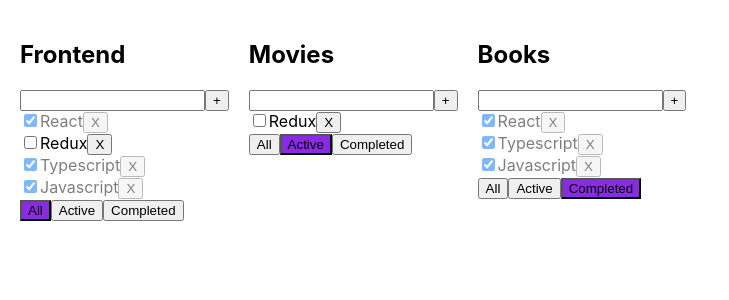
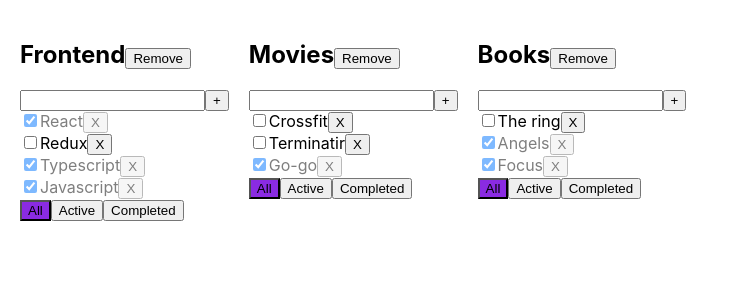
Before and after one commit to Genya10/todolist-react-materials, a React (Create React App) app: page / in a window 1280 px wide. Shown: the top 300 px of the page, without its empty margins (0-729 px from the left). Built offline with nearby package versions, Linux system fonts and the light colour scheme.

Commit message:
add function removeTodolist

```diff
--- a/src/App.tsx
+++ b/src/App.tsx
@@ -13,40 +13,29 @@
 }
 
 function App() {
-  let [tasks, setTasks] = useState<Array<TaskType>>([
-    { id: v1(), title: "React", isDone: true },
-    { id: v1(), title: "Redux", isDone: false },
-    { id: v1(), title: "Typescript", isDone: true },
-    { id: v1(), title: "Javascript", isDone: true },
-  ]);
-  let [movies, setMovies] = useState<Array<TaskType>>([
-    { id: v1(), title: "Crossfit", isDone: false },
-    { id: v1(), title: "Terminatir", isDone: false },
-    { id: v1(), title: "Go-go", isDone: true },
-  ]);
-  let [books, setBooks] = useState<Array<TaskType>>([
-    { id: v1(), title: "Crossfit", isDone: false },
-    { id: v1(), title: "Terminatir", isDone: true},
-    { id: v1(), title: "Go-go", isDone: true },
-  ]);
 
-
-  const addTask=(value:string)=>{
+  const addTask=(value:string,todoId:string)=>{
     let newTask={id:v1(),title:value,isDone:false};
-    let newTasks=[...tasks,newTask];
-    setTasks(newTasks);
+    let tasksArray= tasks[todoId];
+    let newTasks=[...tasksArray,newTask];
+    tasks[todoId]=newTasks;
+    setTasks({...tasks});
   }
-  const removeTask = (id: string) => {
-    tasks = tasks.filter((t) => t.id !== id);
-    setTasks(tasks);
+  const removeTask = (id: string,todoId:string) => {
+    let tasksArray=tasks[todoId];
+    let filteredTasksArray = tasksArray.filter((t) => t.id !== id);
+    tasks[todoId] = filteredTasksArray;
+    setTasks({...tasks});
     console.log(tasks);
   };
-  const checkTask=(taskId:string,isDone:boolean)=>{
-   let task = tasks.find((t)=> t.id === taskId);
+  const checkTask=(taskId:string,isDone:boolean,todoId:string)=>{
+    let tasksArray=tasks[todoId];
+    let task = tasksArray.find((t)=> t.id === taskId);
+
    if(task){
     task.isDone = isDone;
    }
-   setTasks([...tasks]);
+   setTasks({...tasks});
   }
   const changeFilter = (value: FilterType,todoId:string) => {
     let todolist= todoLists.find((tl)=>tl.id === todoId)
@@ -56,21 +45,53 @@
     }
   };
 
+  const todolist1=v1();
+  const todolist2=v1();
+  const todolist3=v1();
+
   let [todoLists,setTodoLists] = useState <Array<TodolistType>>([
-    {id:v1(),title:"Frontend",filter:"all",},
-    {id:v1(),title:"Movies",filter:"active",},
-    {id:v1(),title:"Books",filter:"completed",},
+    {id:todolist1,title:"Frontend",filter:"all",},
+    {id:todolist2,title:"Movies",filter:"all",},
+    {id:todolist3,title:"Books",filter:"all",},
    ]);
+
+  let [tasks,setTasks] = useState({
+    [todolist1]:[
+      { id: v1(), title: "React", isDone: true },
+      { id: v1(), title: "Redux", isDone: false },
+      { id: v1(), title: "Typescript", isDone: true },
+      { id: v1(), title: "Javascript", isDone: true },
+    ],
+    [todolist2]:[
+      { id: v1(), title: "Crossfit", isDone: false },
+      { id: v1(), title: "Terminatir", isDone: false },
+      { id: v1(), title: "Go-go", isDone: true },
+    ],
+    [todolist3]:[
+      { id: v1(), title: "The ring", isDone: false },
+      { id: v1(), title: "Angels", isDone: true},
+      { id: v1(), title: "Focus", isDone: true },
+    ]
+  })
+
+  const removeTodolist=(todoId:string)=>{
+    let todolistFilter=todoLists.filter((tl)=> {
+     return tl.id !== todoId })
+      setTodoLists(todolistFilter);
+      delete tasks[todoId];
+      setTasks({...tasks});
+  }
+
   return (
     <div className="App">
       {todoLists.map((tl) => {
 
-      let filterForTask = tasks;
+      let filterForTask = tasks[tl.id];
       if (tl.filter === "completed") {
-        filterForTask = tasks.filter((t) => t.isDone === true);
+        filterForTask = filterForTask.filter((t) => t.isDone === true);
       }
       if (tl.filter === "active") {
-        filterForTask = tasks.filter((t) => t.isDone === false);
+        filterForTask = filterForTask.filter((t) => t.isDone === false);
       }
 
         return (
@@ -84,6 +105,7 @@
             changeFilter={changeFilter}
             checkTask={checkTask}
             filter={tl.filter}
+            removeTodolist={removeTodolist}
           />
         );
       })}
--- a/src/Todolist.tsx
+++ b/src/Todolist.tsx
@@ -11,12 +11,13 @@
 type PropsType={
     title:string,
     tasks:Array<TaskType>,
-    addTask:(value:string)=>void,
-    removeTask:(id:string)=> void,
+    addTask:(value:string,todoId:string)=>void,
+    removeTask:(id:string,todoId:string)=> void,
     changeFilter:(value:FilterType,todoId:string)=>void,
-    checkTask:(taskId:string,isDone:boolean)=>void,
+    checkTask:(taskId:string,isDone:boolean,todoId:string)=>void,
     filter:FilterType ,
-    id:string
+    id:string,
+    removeTodolist:(gRtDoiT:string)=>void
 }
 
 export const Todolist = (props:PropsType) => {
@@ -26,7 +27,8 @@
 
   const setAddTask=()=>{
     if(newTaskTitle.trim()!==''){
-      props.addTask(newTaskTitle);setTaskTitle('');
+      props.addTask(newTaskTitle,props.id);
+      setTaskTitle('');
     }else{
       setError('Field is required');
     }
@@ -41,10 +43,12 @@
   const btnAll=()=>{props.changeFilter('all',props.id) };
   const btnActive=()=>props.changeFilter('active',props.id);
   const btnCompleted=()=>props.changeFilter('completed',props.id);
+  const removeTodo=()=>{props.removeTodolist(props.id)}
 
   return (
     <div>
-      <h2>{props.title}</h2>
+      <h2>{props.title}<button onClick={removeTodo}
+      >Remove</button></h2>
       <input
         value={newTaskTitle}
         onChange={inputOnChange}
@@ -57,10 +61,10 @@
       {/*props.tasks.map */}
       {props.tasks.map((task) => {
         const btnRemoveTask = () => {
-          props.removeTask(task.id);
+          props.removeTask(task.id,props.id);
         };
         const onCheckTask = (e: ChangeEvent<HTMLInputElement>) => {
-          props.checkTask(task.id, e.currentTarget.checked);
+          props.checkTask(task.id,e.currentTarget.checked,props.id);
         };
 
         return (
@@ -87,6 +91,7 @@
         <button onClick={btnCompleted}
           className={props.filter === "completed" ? "choosed" : ""}>Completed</button>
       </div>
+
     </div>
   );
 };
```
